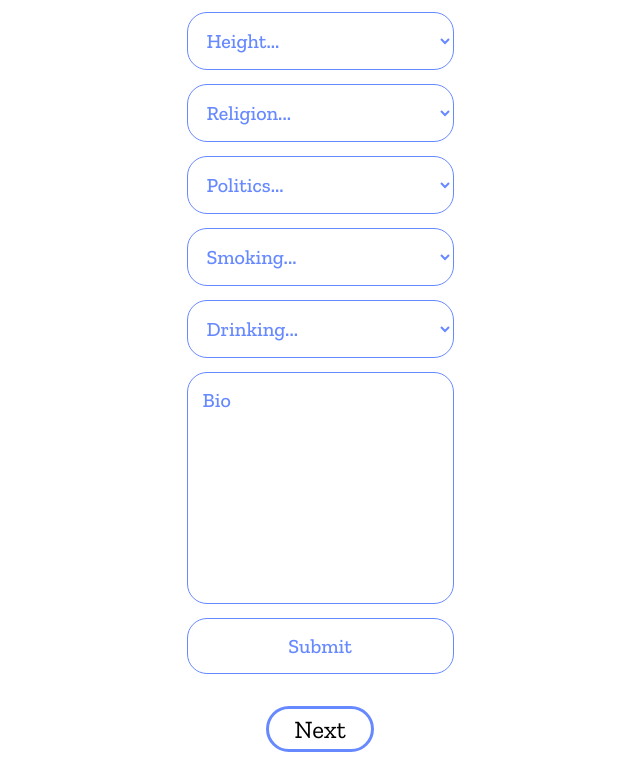
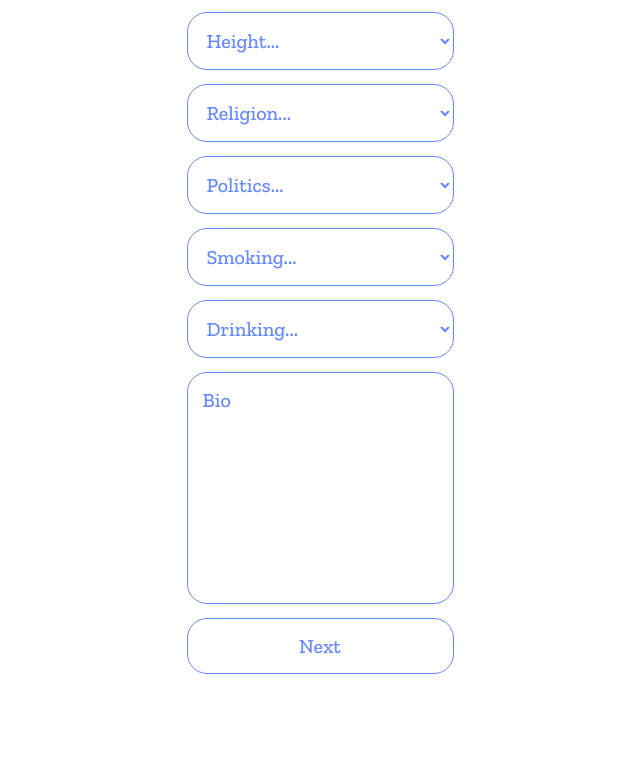
Before and after one commit to itsjennyb/Ghostbusters, a React (Create React App) app in the folder client/: page /createprofile in a window 1280 px wide. Shown: the part 603-1380 px from the top of the page, without its empty margins (320-960 px from the left). After the commit the page ends 1284 px from the top, so only its background shows below. Built offline with nearby package versions, Linux system fonts and the light colour scheme.

Commit message:
Fixed invalid token issue

```diff
--- a/client/src/pages/CreateProfile.js
+++ b/client/src/pages/CreateProfile.js
@@ -4,6 +4,7 @@ import { useForm } from 'react-hook-form';
 import Header from '../components/Header';
 import profileIcon from '../assets/profile-icon.svg'
 import Auth from '../utils/auth';
+import { useNavigate } from 'react-router-dom';
 import { Navigate } from 'react-router-dom';
 import { ADD_PROFILE } from '../utils/mutations';
 
@@ -14,14 +15,14 @@ const ProfileForm = () => {
 
     const [addProfile, { error, data }] = useMutation(ADD_PROFILE);
 
+    const navigate = useNavigate();
+
     const onSubmit = async (profile, event) => {
-        console.log(profile);
         try {
             const { data } = await addProfile({
                 variables: { profile },
             });
-            console.log('addProfile', data);
-            Auth.login(data.addProfile.token);
+            navigate('/preferences');
         } catch (err) {
             console.error(err);
         }
@@ -113,9 +114,8 @@ const ProfileForm = () => {
                         placeholder='Bio'
                     />
 
-                    <input type='submit' />
+                    <input type='submit' value='Next' />
                 </form>
-                <button>Next</button>
             </div>
         </>
     )
--- a/client/src/pages/LoginForm.js
+++ b/client/src/pages/LoginForm.js
@@ -30,7 +30,7 @@ const LoginForm = () => {
         variables: { ...formData },
       });
       Auth.login(data.login.token);
-      console.log("logged in");
+
     } catch (err) {
       console.error(err);
     }
@@ -96,14 +96,14 @@ const LoginForm = () => {
         <>
           <form onSubmit={handleSubmit(loginSubmit)}>
             <input
-            className='loginInput'
+              className='loginInput'
               {...register("email", {
                 pattern: /^([a-z0-9_\.-]+)@([\da-z\.-]+)\.([a-z\.]{2,6})$/,
               })}
               placeholder="Email Address"
             />
             <input
-            className='loginInput'
+              className='loginInput'
               type="password"
               {...register("password")}
               placeholder="Password"
--- a/client/src/pages/Preferences.js
+++ b/client/src/pages/Preferences.js
@@ -2,6 +2,7 @@ import React from 'react';
 import { useMutation } from '@apollo/client';
 import { useForm } from 'react-hook-form';
 import { Navigate } from 'react-router-dom';
+import { useNavigate } from 'react-router-dom';
 import Header from '../components/Header';
 import Auth from '../utils/auth';
 import { ADD_PREFERENCE } from '../utils/mutations';
@@ -20,7 +21,6 @@ const PreferencesForm = () => {
                 variables: { preference },
             });
 
-            // Auth.login(data.addPreference.token);
         } catch (err) {
             console.error(err)
         }
@@ -30,9 +30,16 @@ const PreferencesForm = () => {
         Auth.logout();
     };
 
+    const navigate = useNavigate();
+
+    const handleNextPage = () => {
+        navigate('/explore');
+    }
+
     return (
         <>
             <Header />
+            <h2>Preferences</h2>
             <div className='formContainer'>
 
                 <form onSubmit={handleSubmit(onSubmit)}>
@@ -142,7 +149,7 @@ const PreferencesForm = () => {
 
                     <input type='submit' />
                 </form>
-                <button>Next</button>
+                <button onClick={handleNextPage}>Next</button>
                 <button onClick={handleLogout}>Logout</button>
             </div>
         </>
--- a/client/src/pages/SignUpForm.js
+++ b/client/src/pages/SignUpForm.js
@@ -31,18 +31,18 @@ const SignUpForm = () => {
 
   return (
     <>
-      {Auth.loggedIn() && <Navigate to="/preferences" />}
+      {Auth.loggedIn() && <Navigate to="/createprofile" />}
       <form onSubmit={handleSubmit(onSubmit)}>
         <input className='loginInput' {...register("firstName")} placeholder="First Name" />
         <input
-        className='loginInput'
+          className='loginInput'
           {...register("email", {
             pattern: /^([a-z0-9_\.-]+)@([\da-z\.-]+)\.([a-z\.]{2,6})$/,
           })}
           placeholder="Email"
         />
         <input
-        className='loginInput'
+          className='loginInput'
           type="password"
           {...register("password")}
           placeholder="Password"
```
